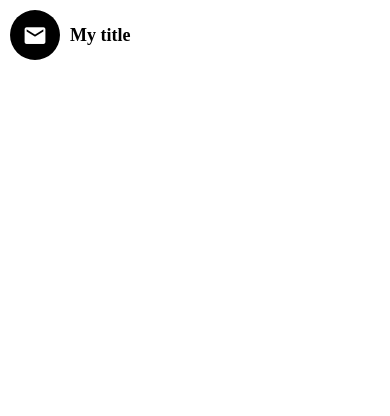
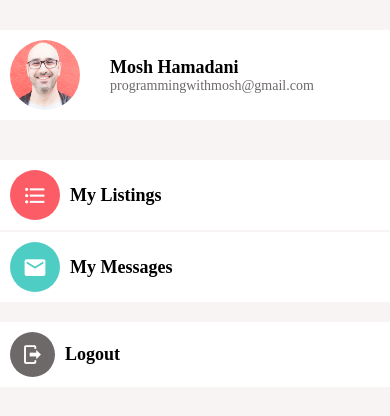
Before and after one commit to Shreyas-Yadav/ShriWithIt, a React Native app: screen / in a window 390 px wide. Shown: the top 416 px of the page. Built offline with nearby package versions, Linux system fonts and the light colour scheme.

Commit message:
created Account screen

```diff
--- a/App.js
+++ b/App.js
@@ -7,15 +7,9 @@
 import Screen from "./App/components/Screen";
 import ListItem from "./App/components/ListItem";
 import { GestureHandlerRootView } from "react-native-gesture-handler";
+import AccountScreen from "./App/screen/AccountScreen";
 export default function App() {
-  return (
-    <GestureHandlerRootView>
-      <ListItem
-        title="My title"
-        IconComponent={() => <Icon name="email" size={50} />}
-      />
-    </GestureHandlerRootView>
-  );
+  return <AccountScreen />;
 }
 
 const styles = StyleSheet.create({
--- a/App/components/ListItem.js
+++ b/App/components/ListItem.js
@@ -16,8 +16,8 @@
     <Swipeable renderRightActions={renderRightActions}>
       <TouchableHighlight onPress={onPress} underlayColor={colors.primary}>
         <View style={styles.container}>
+          {IconComponent}
           {image && <Image style={styles.image} source={image} />}
-          {IconComponent && <IconComponent />}
           <View style={styles.textContainer}>
             <AppText style={styles.title}>{title}</AppText>
             {subTitle && <AppText style={styles.subTitle}>{subTitle}</AppText>}
@@ -34,7 +34,7 @@
   container: {
     flexDirection: "row",
     padding: 10,
-    backgroundColor: "white", // Ensure background is visible when swiping
+    backgroundColor: "white",
   },
   image: {
     width: 70,
@@ -44,10 +44,11 @@
   },
   subTitle: {
     color: colors.medium,
+    fontSize: 14,
   },
   textContainer: {
     justifyContent: "center",
-    marginLeft: 10,
+    marginHorizontal: 10,
   },
   title: {
     fontWeight: "bold",
--- a/App/components/ListItemSeperator.js
+++ b/App/components/ListItemSeperator.js
@@ -9,8 +9,8 @@
 const styles = StyleSheet.create({
   seperator: {
     width: "100%",
-    height: 1,
+    height: 0,
     backgroundColor: colors.medium,
-    margin: 5,
+    marginVertical: 1,
   },
 });
--- a/App/components/Screen.js
+++ b/App/components/Screen.js
@@ -1,9 +1,14 @@
 import { View, Text, StyleSheet, SafeAreaView } from "react-native";
 import React from "react";
 import Constants from "expo-constants";
+import { GestureHandlerRootView } from "react-native-gesture-handler";
 
-export default function Screen({ children }) {
-  return <SafeAreaView style={styles.screen}>{children}</SafeAreaView>;
+export default function Screen({ children, style }) {
+  return (
+    <GestureHandlerRootView>
+      <SafeAreaView style={[styles.screen, style]}>{children}</SafeAreaView>
+    </GestureHandlerRootView>
+  );
 }
 
 const styles = StyleSheet.create({
--- /dev/null
+++ b/App/screen/AccountScreen.js
@@ -0,0 +1,77 @@
+import React from "react";
+import { FlatList, StyleSheet, View } from "react-native";
+import Screen from "../components/Screen";
+import ListItem from "../components/ListItem";
+import colors from "../config/colors";
+import Icon from "../components/Icon";
+import ListItemSeperator from "../components/ListItemSeperator";
+const menuItems = [
+  {
+    title: "My Listings",
+    icon: {
+      name: "format-list-bulleted",
+      backgroundColor: colors.primary,
+      size: 50,
+    },
+  },
+  {
+    title: "My Messages",
+    icon: {
+      name: "email",
+      backgroundColor: colors.secondary,
+      size: 50,
+    },
+  },
+];
+
+export default function AccountScreen() {
+  return (
+    <Screen style={styles.mainContainer}>
+      {/* Profile Section */}
+      <View style={styles.container}>
+        <ListItem
+          title="Mosh Hamadani"
+          subTitle="programmingwithmosh@gmail.com"
+          image={require("../assets/mosh.jpg")}
+        />
+      </View>
+
+      {/* Menu Items */}
+      <View style={styles.container}>
+        <FlatList
+          data={menuItems}
+          ItemSeparatorComponent={ListItemSeperator}
+          keyExtractor={(menuItem) => menuItem.title}
+          renderItem={({ item }) => (
+            <ListItem
+              title={item.title}
+              IconComponent={
+                <Icon
+                  name={item.icon.name}
+                  backgroundColor={item.icon.backgroundColor}
+                  size={item.icon.size}
+                />
+              }
+            />
+          )}
+        />
+      </View>
+
+      <ListItem
+        title="Logout"
+        IconComponent={
+          <Icon name="logout" size={45} backgroundColor={colors.medium} />
+        }
+      />
+    </Screen>
+  );
+}
+
+const styles = StyleSheet.create({
+  container: {
+    marginVertical: 20,
+  },
+  mainContainer: {
+    backgroundColor: colors.grey,
+  },
+});
```
